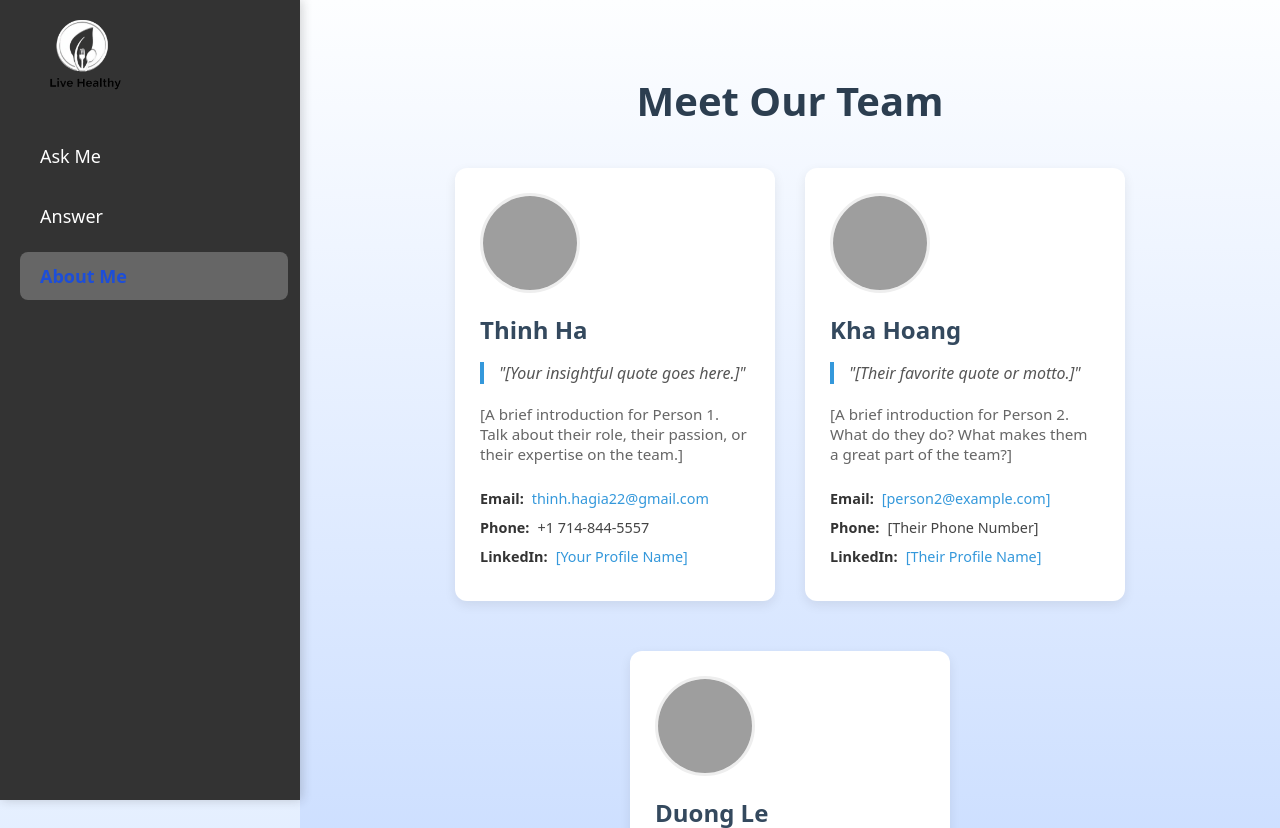
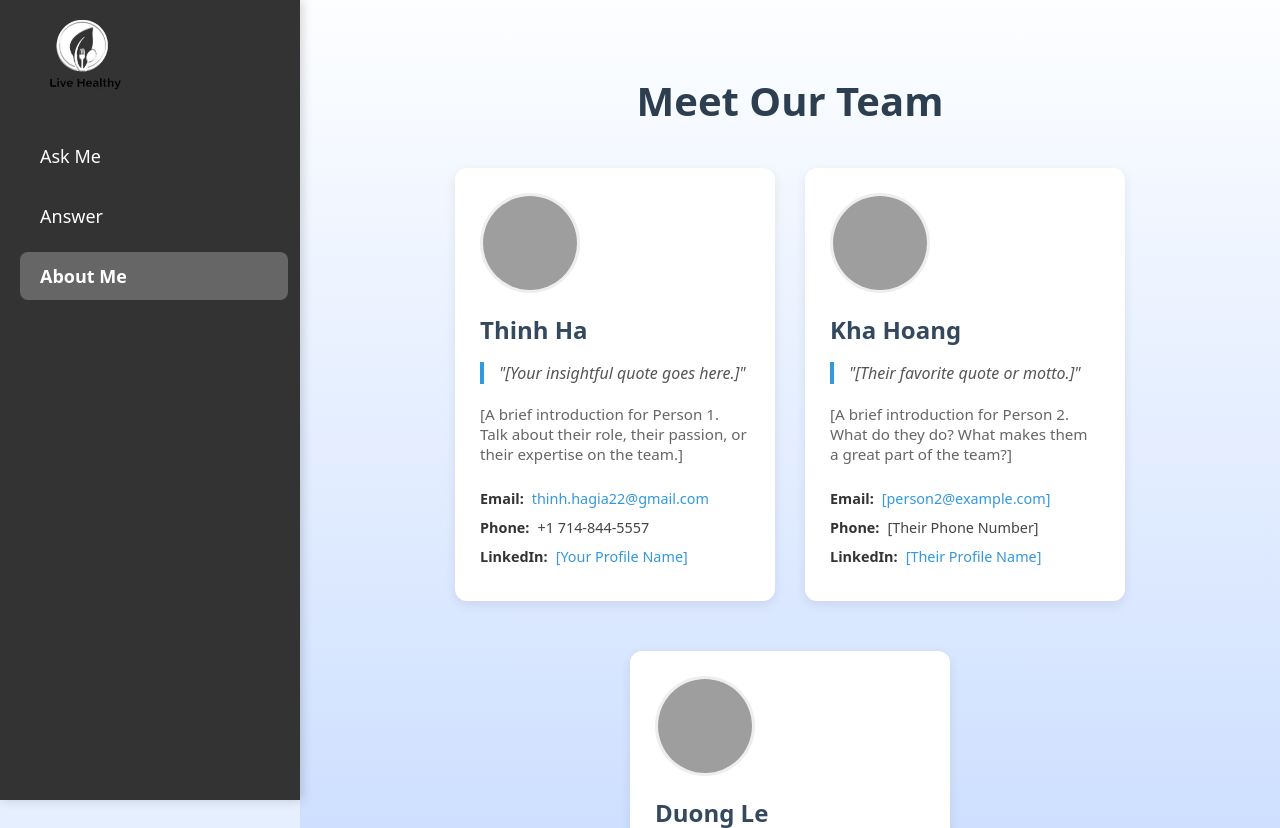
Before and after one commit to HGTNewCoder/nutrition_llms, a Flask app: page /about in a window 1280 px wide. Shown: the top 828 px of the page. Run offline with Flask 3, Linux system fonts and the light colour scheme; grey boxes are pictures that could not be loaded.

Commit message:
Update styles.css

```diff
--- a/static/styles.css
+++ b/static/styles.css
@@ -50,7 +50,7 @@
 .sidebar-header { padding:14px 16px; font-weight:600; color:var(--muted) }
 .sidebar .item { display:block; padding:12px 16px; text-decoration:none; color:inherit }
 .sidebar .item:hover { background:var(--card) }
-.sidebar .item.active { background:#eef2ff; color:#1d4ed8; font-weight:600 }
+.sidebar .item.active { background:#eef2ff; color:#ffffff; font-weight:600 }
 
 /* Content */
 .page-section { margin-top:16px }
```
